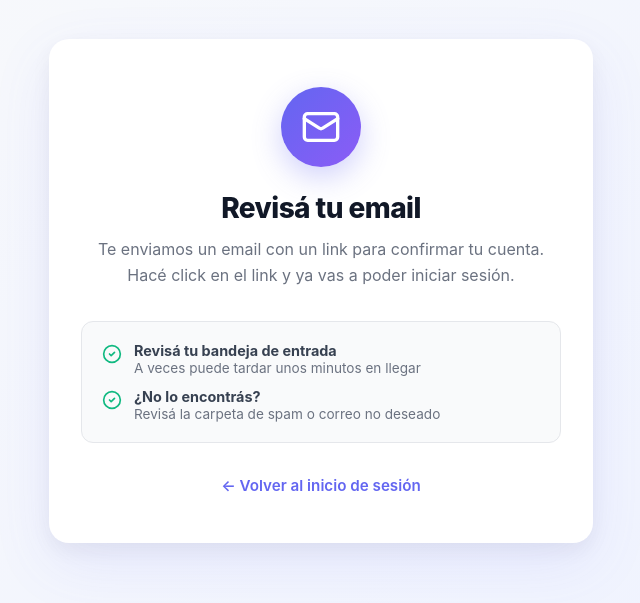
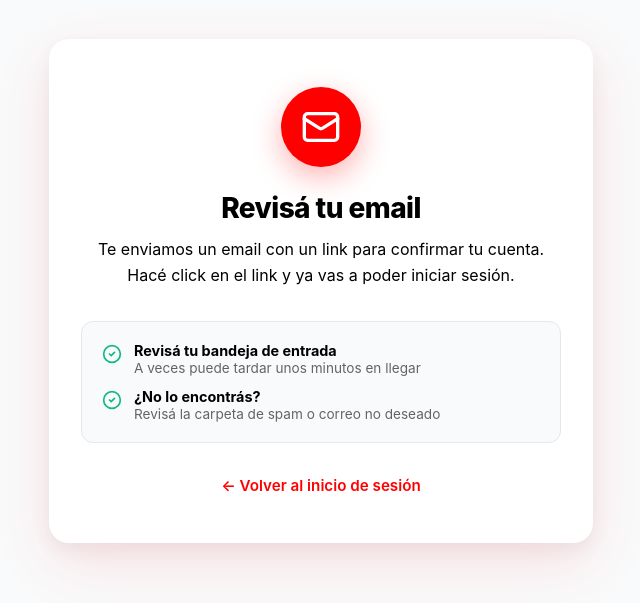
Before and after one commit to rodri-nexus/Nexus2026, a Next.js app: page /verificar-email in a window 1280 px wide. Shown: the part 133-736 px from the top of the page, without its empty margins (319-959 px from the left). Built offline with nearby package versions, Linux system fonts and the light colour scheme.

Commit message:
Update page.tsx

```diff
--- a/app/verificar-email/page.tsx
+++ b/app/verificar-email/page.tsx
@@ -13,7 +13,7 @@ export default function VerificarEmailPage() {
         alignItems: "center",
         justifyContent: "center",
         padding: "1.5rem",
-        background: "linear-gradient(135deg, #f9fafb 0%, #eef2ff 100%)",
+        background: "#f9fafb",
         fontFamily: "-apple-system, BlinkMacSystemFont, 'Segoe UI', Roboto, sans-serif",
       }}
     >
@@ -28,7 +28,7 @@ export default function VerificarEmailPage() {
           borderRadius: "20px",
           padding: "3rem 2rem",
           boxShadow:
-            "0 20px 60px rgba(99, 102, 241, 0.1), 0 8px 20px rgba(0, 0, 0, 0.05)",
+            "0 20px 60px rgba(255, 0, 0, 0.1), 0 8px 20px rgba(0, 0, 0, 0.05)",
           textAlign: "center",
         }}
       >
@@ -41,12 +41,12 @@ export default function VerificarEmailPage() {
             width: "80px",
             height: "80px",
             borderRadius: "50%",
-            background: "linear-gradient(135deg, #6366f1, #8b5cf6)",
+            background: "#FF0000",
             display: "flex",
             alignItems: "center",
             justifyContent: "center",
             margin: "0 auto 1.5rem auto",
-            boxShadow: "0 10px 30px rgba(99, 102, 241, 0.3)",
+            boxShadow: "0 10px 30px rgba(255, 0, 0, 0.3)",
           }}
         >
           <Mail size={40} color="white" strokeWidth={2} />
@@ -60,7 +60,7 @@ export default function VerificarEmailPage() {
           style={{
             fontSize: "1.75rem",
             fontWeight: 800,
-            color: "#111827",
+            color: "#000000",
             margin: "0 0 0.75rem 0",
             letterSpacing: "-0.02em",
           }}
@@ -74,7 +74,8 @@ export default function VerificarEmailPage() {
           animate={{ opacity: 1, y: 0 }}
           transition={{ delay: 0.4 }}
           style={{
-            color: "#6b7280",
+            color: "#000000",
+            opacity: 0.6,
             fontSize: "1rem",
             lineHeight: 1.6,
             margin: "0 0 2rem 0",
@@ -106,11 +107,16 @@ export default function VerificarEmailPage() {
               marginBottom: "0.75rem",
             }}
           >
-            <CheckCircle2 size={20} color="#10b981" style={{ flexShrink: 0, marginTop: "2px" }} />
-            <div style={{ fontSize: "0.9rem", color: "#374151" }}>
+            {/* CheckCircle verde — semántico confirmación, se mantiene */}
+            <CheckCircle2
+              size={20}
+              color="#10b981"
+              style={{ flexShrink: 0, marginTop: "2px" }}
+            />
+            <div style={{ fontSize: "0.9rem", color: "#000000" }}>
               <strong>Revisá tu bandeja de entrada</strong>
               <br />
-              <span style={{ color: "#6b7280", fontSize: "0.85rem" }}>
+              <span style={{ color: "#000000", opacity: 0.6, fontSize: "0.85rem" }}>
                 A veces puede tardar unos minutos en llegar
               </span>
             </div>
@@ -122,11 +128,16 @@ export default function VerificarEmailPage() {
               gap: "0.75rem",
             }}
           >
-            <CheckCircle2 size={20} color="#10b981" style={{ flexShrink: 0, marginTop: "2px" }} />
-            <div style={{ fontSize: "0.9rem", color: "#374151" }}>
+            {/* CheckCircle verde — semántico confirmación, se mantiene */}
+            <CheckCircle2
+              size={20}
+              color="#10b981"
+              style={{ flexShrink: 0, marginTop: "2px" }}
+            />
+            <div style={{ fontSize: "0.9rem", color: "#000000" }}>
               <strong>¿No lo encontrás?</strong>
               <br />
-              <span style={{ color: "#6b7280", fontSize: "0.85rem" }}>
+              <span style={{ color: "#000000", opacity: 0.6, fontSize: "0.85rem" }}>
                 Revisá la carpeta de spam o correo no deseado
               </span>
             </div>
@@ -142,7 +153,7 @@ export default function VerificarEmailPage() {
           <Link
             href="/login"
             style={{
-              color: "#6366f1",
+              color: "#FF0000",
               fontWeight: 600,
               textDecoration: "none",
               fontSize: "0.95rem",
@@ -154,4 +165,4 @@ export default function VerificarEmailPage() {
       </motion.div>
     </div>
   );
-          }
+        }
```
